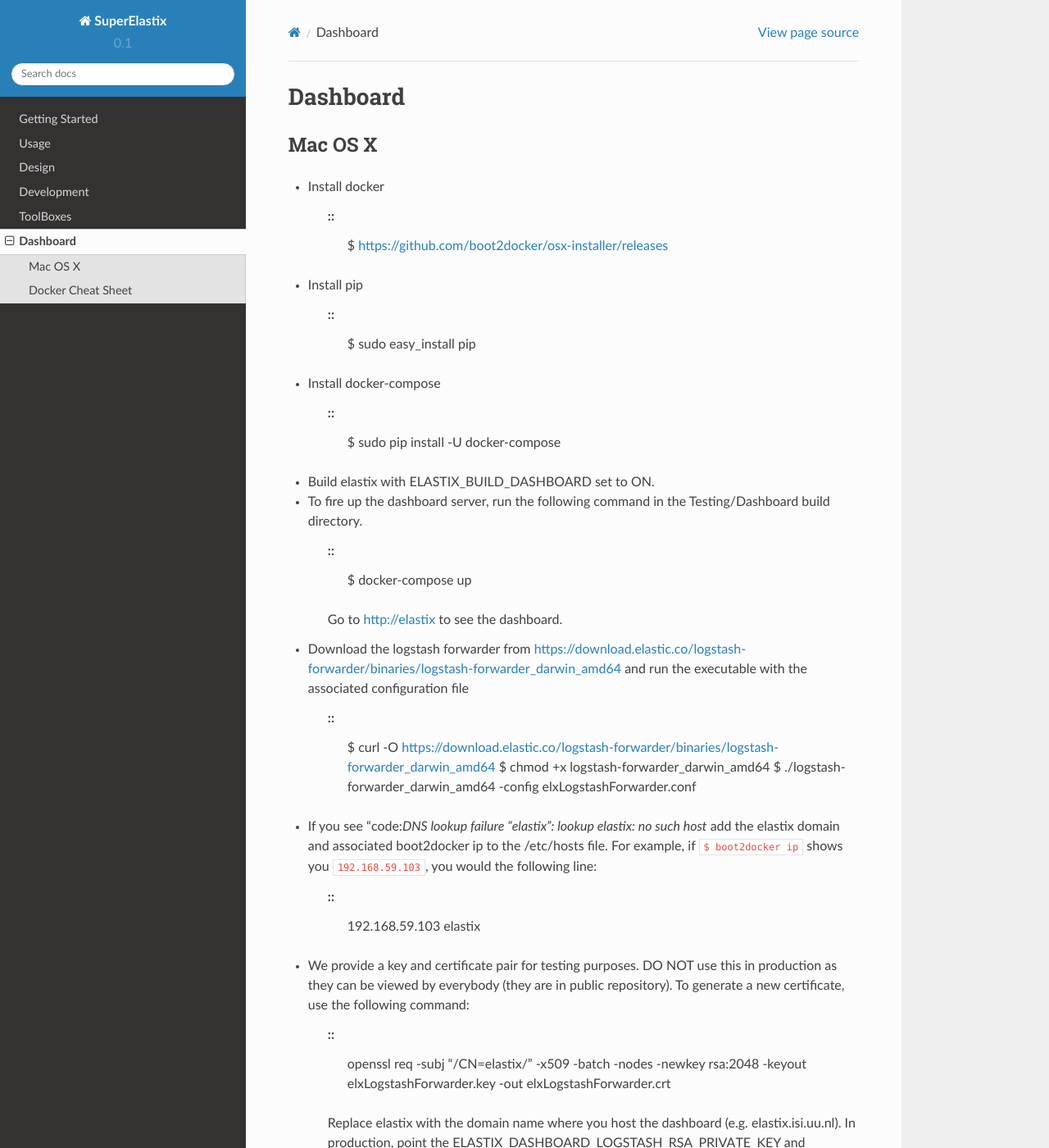
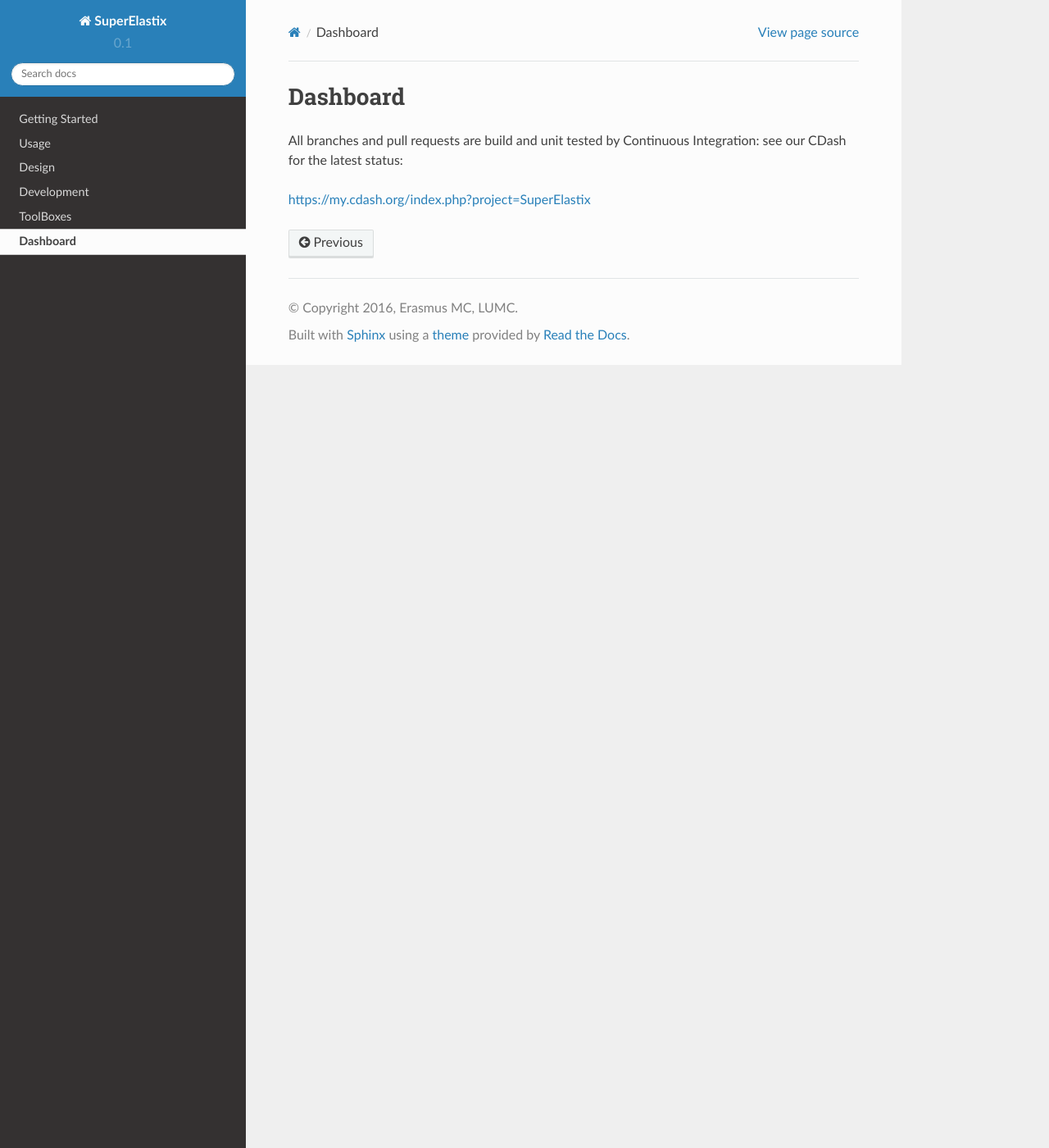
Before and after one commit to SuperElastix/SuperElastix-Documentation, a Sphinx documentation site: the page built from source/Dashboard.rst, in a window 1280 px wide and 1400 px high. Shown: the whole window at 82% size. Built offline with Sphinx 7.4.7 and the Read the Docs theme 2.0.0, drawn with Linux system fonts in a browser that asks for light colours; some of the changed text lies outside the part shown.

Commit message:
ENH: removed old Dashboard text. Added commandline help

```diff
--- a/source/Dashboard.rst
+++ b/source/Dashboard.rst
@@ -1,76 +1,6 @@
 Dashboard
 =========
 
-Mac OS X
---------
+All branches and pull requests are build and unit tested by Continuous Integration: see our CDash for the latest status:
 
-- Install docker
-
-    ::
-        $ https://github.com/boot2docker/osx-installer/releases
-
-
-- Install pip
-
-    ::
-        $ sudo easy_install pip
-
-- Install docker-compose
-
-    ::
-        $ sudo pip install -U docker-compose
-
-- Build elastix with ELASTIX_BUILD_DASHBOARD set to ON.
-
-- To fire up the dashboard server, run the following command in the Testing/Dashboard build directory.
-
-    ::
-        $ docker-compose up
-
-    Go to http://elastix to see the dashboard.
-
-- Download the logstash forwarder from https://download.elastic.co/logstash-forwarder/binaries/logstash-forwarder_darwin_amd64 and run the executable with the associated configuration file
-
-    ::
-        $ curl -O https://download.elastic.co/logstash-forwarder/binaries/logstash-forwarder_darwin_amd64
-        $ chmod +x logstash-forwarder_darwin_amd64
-        $ ./logstash-forwarder_darwin_amd64 -config elxLogstashForwarder.conf
-
-- If you see "code:`DNS lookup failure "elastix": lookup elastix: no such host` add the elastix domain and associated boot2docker ip to the /etc/hosts file. For example, if :code:`$ boot2docker ip` shows you :code:`192.168.59.103`, you would the following line:
-
-    ::
-        192.168.59.103  elastix
-
-
-
-- We provide a key and certificate pair for testing purposes. DO NOT use this in production as they can be viewed by everybody (they are in public repository). To generate a new certificate, use the following command:
-
-    ::
-        openssl req -subj "/CN=elastix/" -x509 -batch -nodes -newkey rsa:2048 -keyout elxLogstashForwarder.key -out elxLogstashForwarder.crt
-
-    Replace elastix with the domain name where you host the dashboard (e.g. elastix.isi.uu.nl). In production, point the ELASTIX_DASHBOARD_LOGSTASH_RSA_PRIVATE_KEY and ELASTIX_DASHBOARD_LOGSTASH_CERTIFICATE CMake variables to the new files in order for CMake to update the docker, logstash and logstash forwader configuration files with the new values.
-
-Docker Cheat Sheet
-------------------
-
-- To stop containers run
-
-    ::
-        $ docker stop $(docker ps -aq)
-
-- To delete containers run
-
-    ::
-        $ docker rm $(docker ps -aq)
-
-- To delete images run
-
-    ::
-        $ docker rmi $(docker ps -q)
-
-- Bash into docker container
-
-    ::
-        $ docker exec -i -t dashboard_elastix_1 bash
-
-    where dashboard_elastix_1 is the name of the container (could be different on your machine). Persisted data is located in the :code:`/data` directory and logs are located in the :code:`/var/log/elasticsearch`, :code:`/var/log/logstash` and :code:`/var/log/kibana` directories.
+`<https://my.cdash.org/index.php?project=SuperElastix>`_
```
Also changed, not shown: source/Usage.rst (+19 -0 lines).
